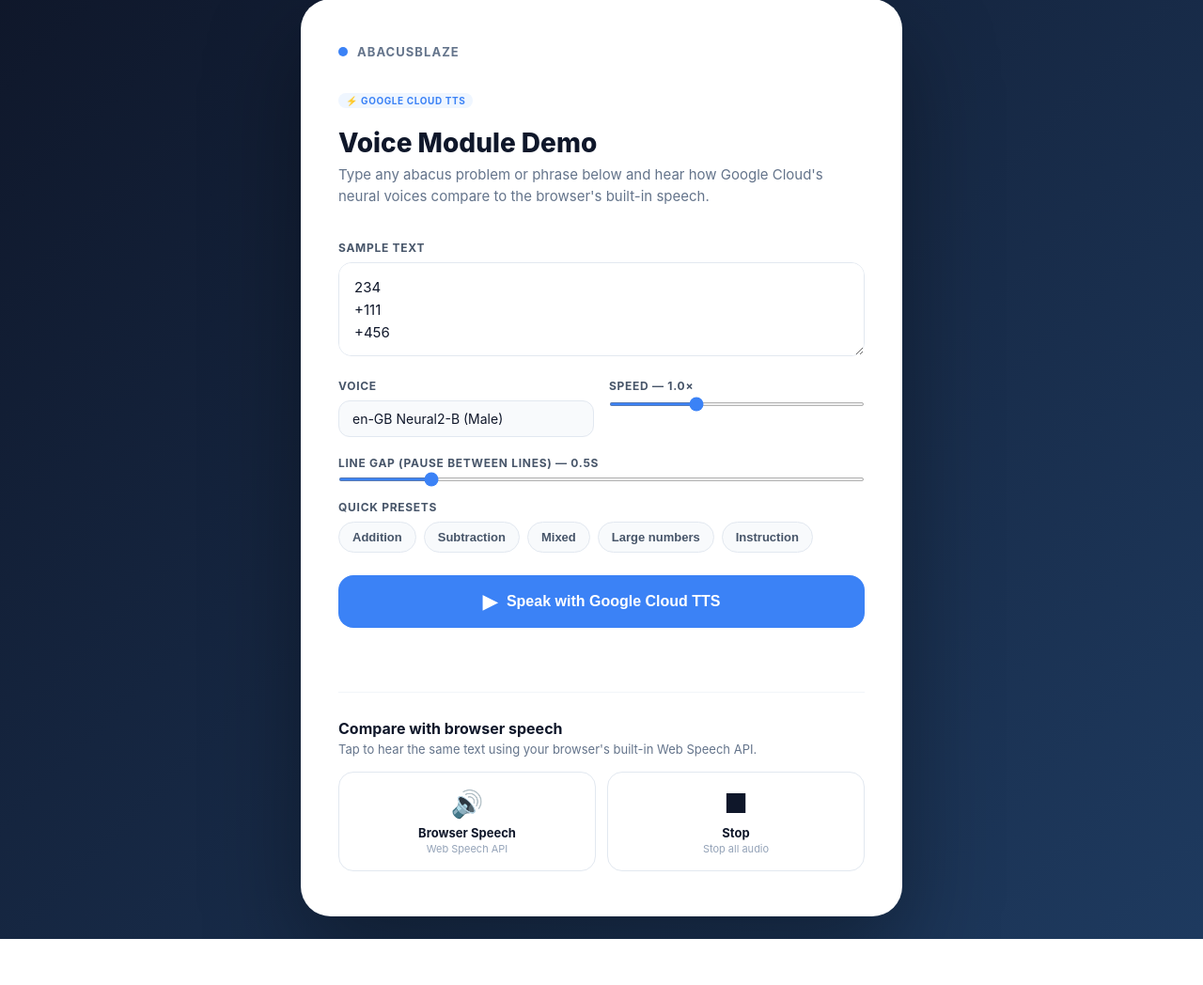
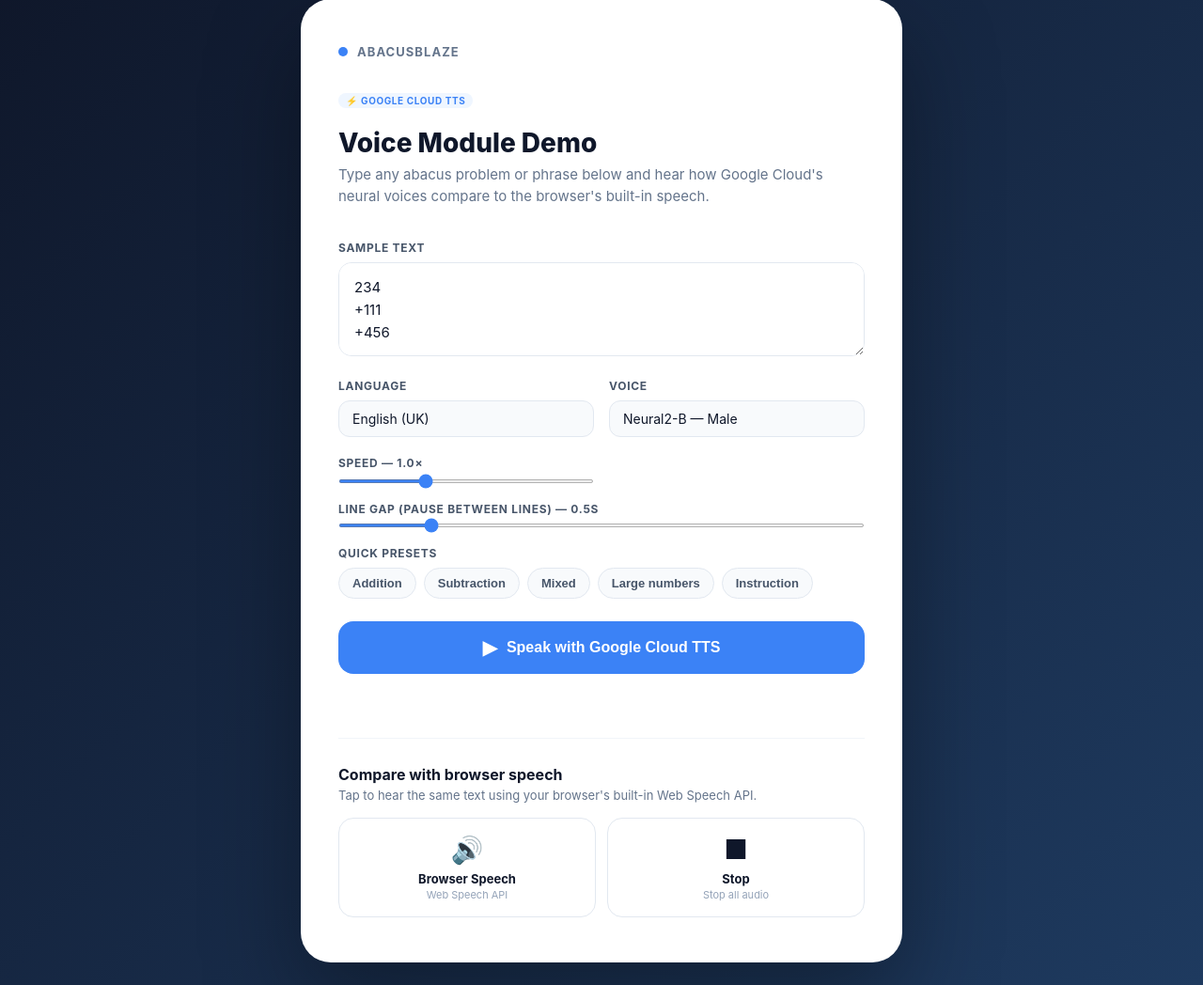
Before and after one commit to phantum007/Heather, a Django app: template ui/templates/ui/tts_demo.html in a window 1280 px wide. Shown: the part 25-1073 px from the top of the page at 94% size. Before the commit the page ends 1024 px from the top, so only its background shows below. Run offline with Django 5.2, Linux system fonts and the light colour scheme; the template is opened without the code that fills it, so the values that code supplies are empty.

Commit message:
split voice selector into language + voice dropdowns in TTS demo
Mirrors the real app UX: pick a language first, voice list updates
to show Neural2 options for that language (EN-GB, EN-US, Hindi,
Spanish, French).

Co-Authored-By: Claude Sonnet 4.6 <noreply@anthropic.com>

```diff
--- a/ui/templates/ui/tts_demo.html
+++ b/ui/templates/ui/tts_demo.html
@@ -172,45 +172,29 @@
 
   <div style="display:grid; grid-template-columns:1fr 1fr; gap:16px; margin-bottom:20px;">
     <div class="field" style="margin:0">
-      <label>Voice</label>
-      <select id="tts-voice">
-        <optgroup label="English (UK) — Neural2">
-          <option value="en-GB-Neural2-B" selected>en-GB Neural2-B (Male)</option>
-          <option value="en-GB-Neural2-A">en-GB Neural2-A (Female)</option>
-          <option value="en-GB-Neural2-C">en-GB Neural2-C (Female)</option>
-          <option value="en-GB-Neural2-D">en-GB Neural2-D (Male)</option>
-        </optgroup>
-        <optgroup label="English (US) — Neural2">
-          <option value="en-US-Neural2-A">en-US Neural2-A (Male)</option>
-          <option value="en-US-Neural2-C">en-US Neural2-C (Female)</option>
-          <option value="en-US-Neural2-D">en-US Neural2-D (Male)</option>
-          <option value="en-US-Neural2-F">en-US Neural2-F (Female)</option>
-        </optgroup>
-        <optgroup label="Hindi — Neural2">
-          <option value="hi-IN-Neural2-A">hi-IN Neural2-A (Female)</option>
-          <option value="hi-IN-Neural2-B">hi-IN Neural2-B (Male)</option>
-          <option value="hi-IN-Neural2-C">hi-IN Neural2-C (Male)</option>
-        </optgroup>
-        <optgroup label="Spanish (Spain) — Neural2">
-          <option value="es-ES-Neural2-A">es-ES Neural2-A (Female)</option>
-          <option value="es-ES-Neural2-B">es-ES Neural2-B (Male)</option>
-          <option value="es-ES-Neural2-C">es-ES Neural2-C (Female)</option>
-          <option value="es-ES-Neural2-F">es-ES Neural2-F (Male)</option>
-        </optgroup>
-        <optgroup label="French (France) — Neural2">
-          <option value="fr-FR-Neural2-A">fr-FR Neural2-A (Female)</option>
-          <option value="fr-FR-Neural2-B">fr-FR Neural2-B (Male)</option>
-          <option value="fr-FR-Neural2-C">fr-FR Neural2-C (Female)</option>
-          <option value="fr-FR-Neural2-D">fr-FR Neural2-D (Male)</option>
-        </optgroup>
+      <label>Language</label>
+      <select id="tts-language">
+        <option value="en-GB">English (UK)</option>
+        <option value="en-US">English (US)</option>
+        <option value="hi-IN">Hindi (India)</option>
+        <option value="es-ES">Spanish (Spain)</option>
+        <option value="fr-FR">French (France)</option>
       </select>
     </div>
+    <div class="field" style="margin:0">
+      <label>Voice</label>
+      <select id="tts-voice"></select>
+    </div>
+  </div>
+
+  <div style="display:grid; grid-template-columns:1fr 1fr; gap:16px; margin-bottom:20px;">
     <div class="field" style="margin:0">
       <label>Speed — <span id="rate-display">1.0×</span></label>
       <div class="rate-row" style="margin-top:10px;">
         <input type="range" id="tts-rate" min="0.5" max="2.0" step="0.1" value="1.0">
       </div>
     </div>
+    <div class="field" style="margin:0"></div>
   </div>
 
   <div class="field">
@@ -265,12 +249,58 @@
 </div>
 
 <script>
+  const VOICES = {
+    'en-GB': [
+      { value: 'en-GB-Neural2-B', label: 'Neural2-B — Male' },
+      { value: 'en-GB-Neural2-A', label: 'Neural2-A — Female' },
+      { value: 'en-GB-Neural2-C', label: 'Neural2-C — Female' },
+      { value: 'en-GB-Neural2-D', label: 'Neural2-D — Male' },
+    ],
+    'en-US': [
+      { value: 'en-US-Neural2-D', label: 'Neural2-D — Male' },
+      { value: 'en-US-Neural2-A', label: 'Neural2-A — Male' },
+      { value: 'en-US-Neural2-C', label: 'Neural2-C — Female' },
+      { value: 'en-US-Neural2-F', label: 'Neural2-F — Female' },
+    ],
+    'hi-IN': [
+      { value: 'hi-IN-Neural2-B', label: 'Neural2-B — Male' },
+      { value: 'hi-IN-Neural2-C', label: 'Neural2-C — Male' },
+      { value: 'hi-IN-Neural2-A', label: 'Neural2-A — Female' },
+    ],
+    'es-ES': [
+      { value: 'es-ES-Neural2-B', label: 'Neural2-B — Male' },
+      { value: 'es-ES-Neural2-F', label: 'Neural2-F — Male' },
+      { value: 'es-ES-Neural2-A', label: 'Neural2-A — Female' },
+      { value: 'es-ES-Neural2-C', label: 'Neural2-C — Female' },
+    ],
+    'fr-FR': [
+      { value: 'fr-FR-Neural2-B', label: 'Neural2-B — Male' },
+      { value: 'fr-FR-Neural2-D', label: 'Neural2-D — Male' },
+      { value: 'fr-FR-Neural2-A', label: 'Neural2-A — Female' },
+      { value: 'fr-FR-Neural2-C', label: 'Neural2-C — Female' },
+    ],
+  };
+
   const textEl = document.getElementById('tts-text');
+  const langEl = document.getElementById('tts-language');
   const voiceEl = document.getElementById('tts-voice');
   const rateEl = document.getElementById('tts-rate');
   const rateDisplay = document.getElementById('rate-display');
   const gapEl = document.getElementById('tts-gap');
   const gapDisplay = document.getElementById('gap-display');
+
+  function populateVoices(lang) {
+    const options = VOICES[lang] || [];
+    voiceEl.innerHTML = options.map(function (v) {
+      return `<option value="${v.value}">${v.label}</option>`;
+    }).join('');
+  }
+
+  langEl.addEventListener('change', function () {
+    populateVoices(langEl.value);
+  });
+
+  populateVoices(langEl.value);
   const speakBtn = document.getElementById('speak-btn');
   const speakLabel = document.getElementById('speak-label');
   const statusEl = document.getElementById('status');
```
